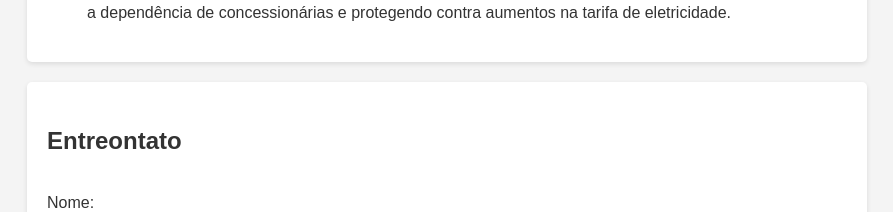
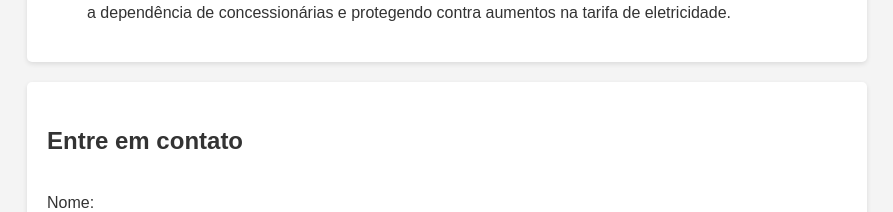
Before and after one commit to ltweikamp/Projeto-CPDI-ODS-13, a plain HTML site: page index.html in a window 1280 px wide. Shown: the part 2260-2472 px from the top of the page, without its empty margins (193-1086 px from the left). Drawn offline with Linux system fonts and the light colour scheme; files whose address does not match are found by name.

Commit message:
Update index.html

```diff
--- a/index.html
+++ b/index.html
@@ -84,7 +84,7 @@
     </section>
 
     <section id="contato">
-      <h2>Entreontato</h2>
+      <h2>Entre em contato</h2>
       <form>
         <label for="nome">Nome:</label>
         <input type="text" id="nome" name="nome" required>
```
